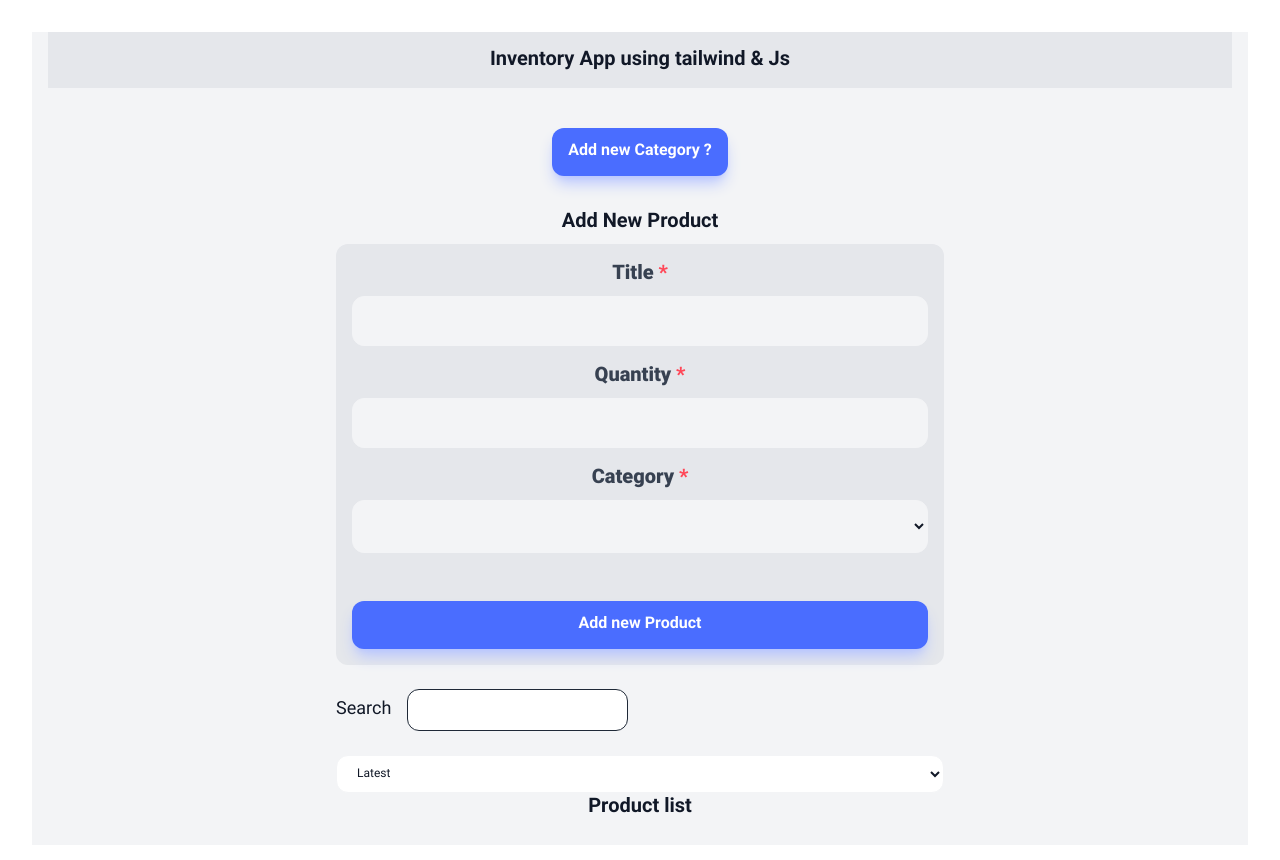
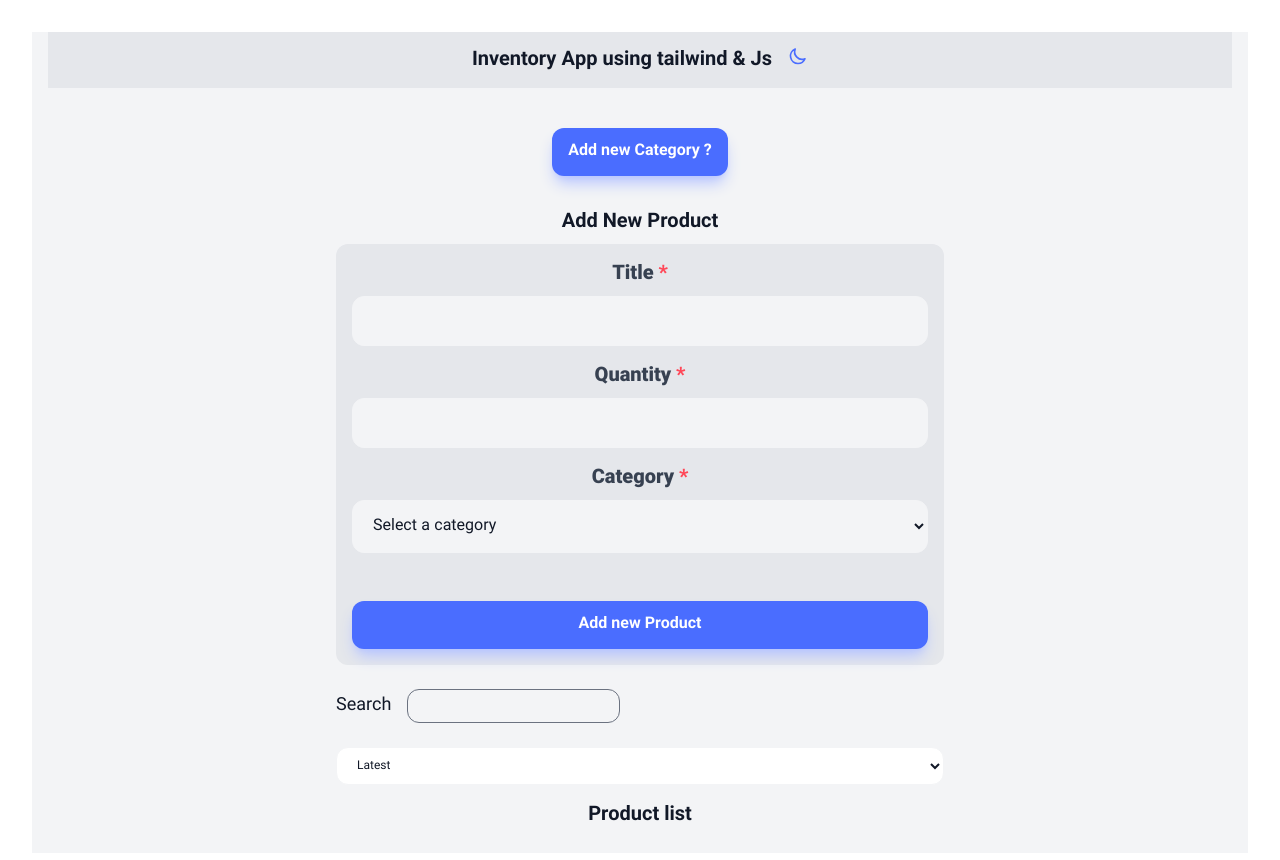
Before and after one commit to hossein-oudaran/inventory-app-in-react, a React (Vite) app: page / in a window 1280 px wide. Shown: the top 860 px of the page. Built offline with nearby package versions, Linux system fonts and the light colour scheme.

Commit message:
handle save in local Storage and DarkModeContext

```diff
--- a/package.json
+++ b/package.json
@@ -12,7 +12,8 @@
   "dependencies": {
     "react": "^18.3.1",
     "react-dom": "^18.3.1",
-    "react-hook-form": "^7.52.2"
+    "react-hook-form": "^7.52.2",
+    "react-icons": "^5.3.0"
   },
   "devDependencies": {
     "@eslint/js": "^9.9.0",
--- a/src/App.jsx
+++ b/src/App.jsx
@@ -3,10 +3,14 @@ import "./App.css";
 import CategoryForm from "./features/category/CategoryForm";
 import Navbar from "./ui/Navbar";
 import Products from "./pages/Products";
+import useLocalStorage from "./hooks/useLocalStorage";
+import { DarkModeProvider } from "./context/DarkModeContext";
 
 function App() {
-  const [products, setProducts] = useState([]);
-  const [categories, setCategorie] = useState([]);
+  // const [products, setProducts] = useState([]);
+  const [products, setProducts] = useLocalStorage("products", []);
+  // const [categories, setCategorie] = useState([]);
+  const [categories, setCategorie] = useLocalStorage("categories", []);
   const [sort, setSort] = useState("LATEST");
   const [searchValue, setSearchValue] = useState("");
   const [filteredProducts, setFilteredProducts] = useState([]);
@@ -43,6 +47,7 @@ function App() {
   };
 
   return (
+    <DarkModeProvider>
       <div className=" container bg-secondary-100">
         <Navbar />
         <div className="container max-w-screen-sm mx-auto p-4">
@@ -58,6 +63,7 @@ function App() {
           />
         </div>
       </div>
+    </DarkModeProvider>
   );
 }
 
--- /dev/null
+++ b/src/context/DarkModeContext.jsx
@@ -0,0 +1,36 @@
+import { createContext, useContext, useEffect } from "react";
+import useLocalStorage from "../hooks/useLocalStorage";
+
+const DarkModeContext = createContext();
+
+export function DarkModeProvider({ children }) {
+  const [isDarkMode, setIsDarkMode] = useLocalStorage(
+    "isDarkMode",
+    window.matchMedia("(prefers-color-scheme: dark)").matches
+  );
+  const toggleDarkMode = () => setIsDarkMode((prev) => !prev);
+
+  useEffect(() => {
+    if (isDarkMode) {
+      document.documentElement.classList.add("dark-mode");
+      document.documentElement.classList.remove("light-mode");
+    } else {
+      document.documentElement.classList.add("light-mode");
+      document.documentElement.classList.remove("dark-mode");
+    }
+  }, [isDarkMode]);
+
+  return (
+    <DarkModeContext.Provider value={{ isDarkMode, toggleDarkMode }}>
+      {children}
+    </DarkModeContext.Provider>
+  );
+}
+
+export function useDarkMode() {
+  const context = useContext(DarkModeContext);
+
+  if (context === undefined)
+    throw new Error("DarkModeContext was used outside of DarkModeProvier");
+  return context;
+}
--- /dev/null
+++ b/src/hooks/useLocalStorage.js
@@ -0,0 +1,14 @@
+import { useEffect, useState } from "react";
+
+export default function useLocalStorage(key, initialState) {
+  const [value, setValue] = useState(() => {
+    const storedValue = localStorage.getItem(key);
+    return storedValue ? JSON.parse(storedValue) : initialState;
+  });
+
+  useEffect(() => {
+    localStorage.setItem(key, JSON.stringify(value));
+    return;
+  }, [value, key]);
+  return [value, setValue];
+}
--- /dev/null
+++ b/src/ui/DarkModeToggle.jsx
@@ -0,0 +1,17 @@
+import { HiOutlineMoon, HiOutlineSun } from "react-icons/hi";
+import { useDarkMode } from "../context/DarkModeContext";
+
+function DarkModeToggle() {
+  const { isDarkMode, toggleDarkMode } = useDarkMode();
+  return (
+    <button onClick={toggleDarkMode}>
+      {isDarkMode ? (
+        <HiOutlineSun className="w-5 h-5 text-primary-900" />
+      ) : (
+        <HiOutlineMoon className="w-5 h-5 text-primary-900" />
+      )}
+    </button>
+  );
+}
+
+export default DarkModeToggle;
--- a/src/ui/Navbar.jsx
+++ b/src/ui/Navbar.jsx
@@ -1,3 +1,4 @@
+import DarkModeToggle from "./DarkModeToggle";
 
 function Navbar() {
   return (
@@ -6,6 +7,9 @@ function Navbar() {
         <h1 className="md:text-xl text-sm font-bold text-secondary-900">
           Inventory App using tailwind & Js
         </h1>
+        <div>
+          <DarkModeToggle />
+        </div>
       </div>
     </div>
   );
--- a/src/ui/RHFSelect.jsx
+++ b/src/ui/RHFSelect.jsx
@@ -13,6 +13,7 @@ function RHFSelect({ label, name, register, options, required }) {
         className="textField__input"
         // key={key}
       >
+        <option > Select a category</option>
         {options.map((option) => (
           <option key={option.title} value={option.id}>
             {option.title}
--- a/src/ui/Search.jsx
+++ b/src/ui/Search.jsx
@@ -10,7 +10,7 @@ function Search({ type = "text", name, label, value, onChange }) {
         value={value}
         type={type}
         name={name}
-        className=" p-2 rounded-xl border border-secondary-800 text-secondary-900"
+        className="bg-secondary-100 p-1 rounded-xl border border-secondary-500 text-secondary-900"
         onChange={onChange}
       />
     </div>
--- a/src/ui/Select.jsx
+++ b/src/ui/Select.jsx
@@ -3,10 +3,14 @@ function Select({ value, onChange, options }) {
     <select
       value={value}
       onChange={onChange}
-          className="textField__input py-2 text-xs bg-secondary-0"
+      className="textField__input py-2 text-xs bg-secondary-0 mb-4"
     >
       {options.map((item) => (
-            <option key={item.value} value={item.value}>
+        <option
+          key={item.value}
+          value={item.value}
+          className="textField__input border border-secondary-500"
+        >
           {item.label}
         </option>
       ))}
```
Also changed, not shown: 1 other file (tests, documents, lock files or other folders). Lines whose indentation alone changed are shown as unchanged.
